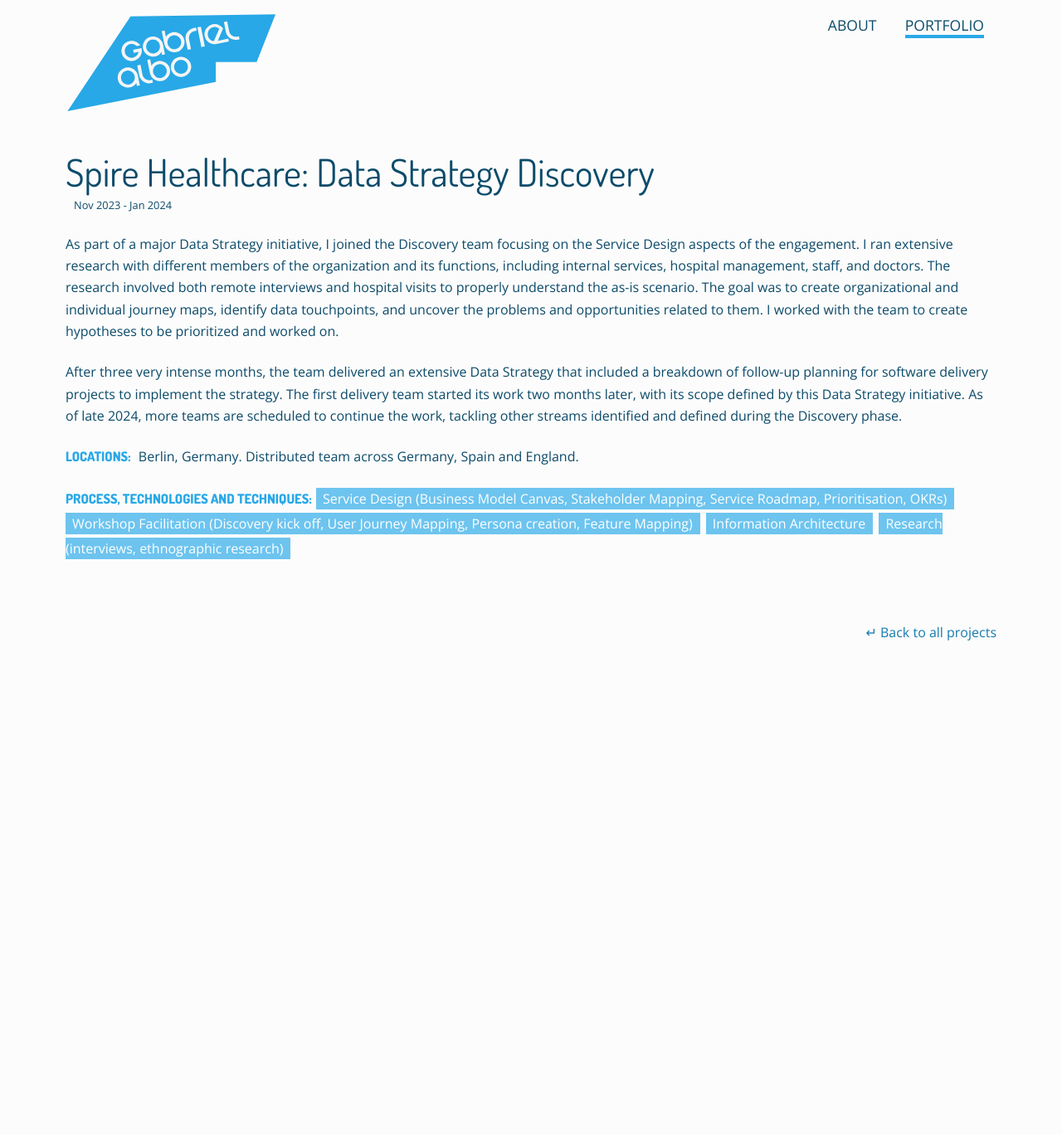
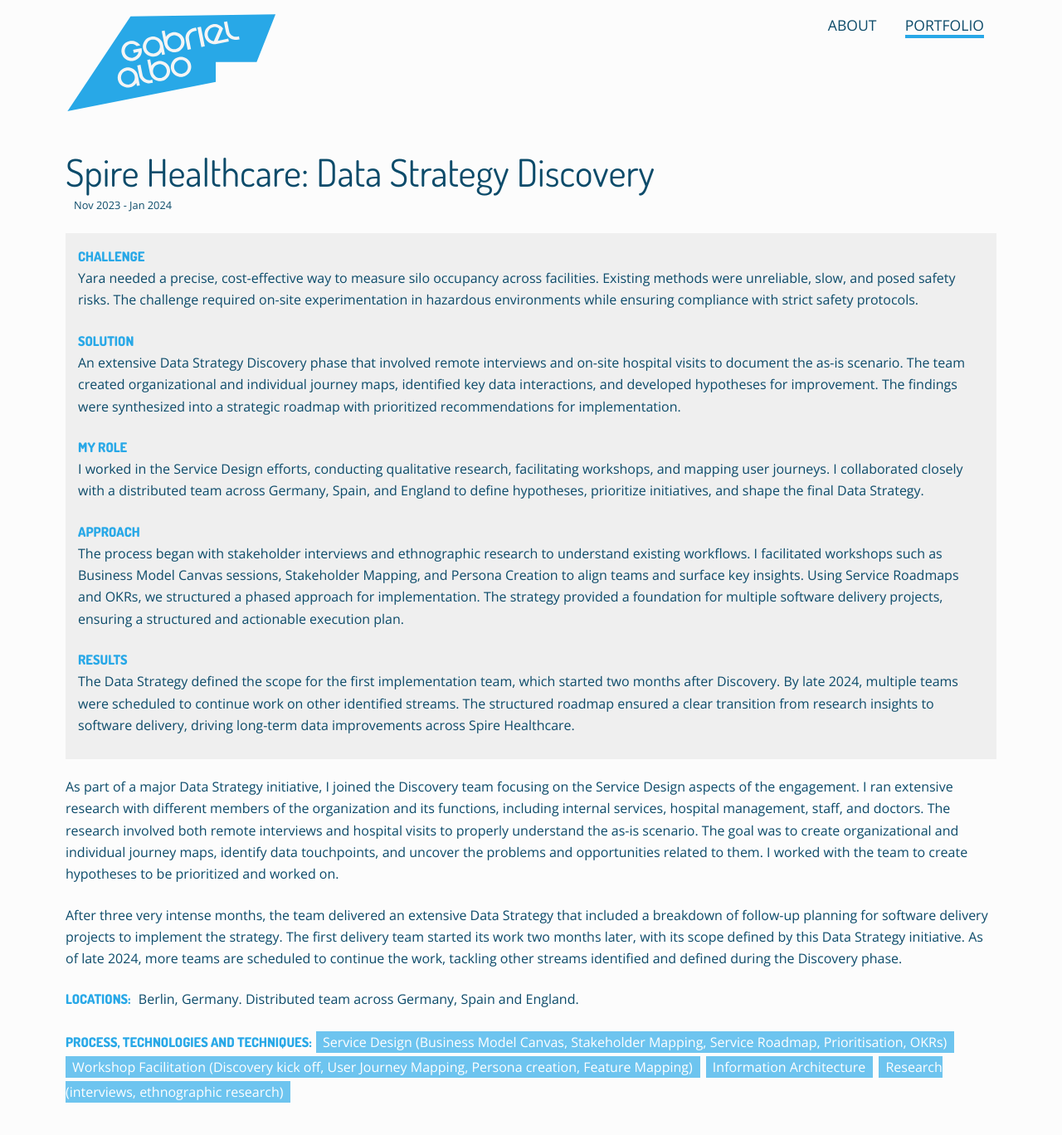
Before and after one commit to albogabriel/gabrielalbo.com, a Jekyll site: the page built from _posts/2023-11-01-spire.markdown, in a window 1280 px wide and 1400 px high. Shown: the top 1368 px of the window at 83% size. Built offline with Jekyll 4.4.1, drawn with Linux system fonts in a browser that asks for light colours.

Commit message:
Added product description section to Spire

```diff
--- a/_posts/2023-11-01-spire.markdown
+++ b/_posts/2023-11-01-spire.markdown
@@ -11,6 +11,24 @@
 skills-used: ['Service Design (Business Model Canvas, Stakeholder Mapping, Service Roadmap, Prioritisation, OKRs)', 'Workshop Facilitation (Discovery kick off, User Journey Mapping, Persona creation, Feature Mapping)', 'Information Architecture','Research (interviews, ethnographic research)']
 ---
 
+<div class="project-summary">
+	<div class="category-description">CHALLENGE</div>
+	<p>Yara needed a precise, cost-effective way to measure silo occupancy across facilities. Existing methods were unreliable, slow, and posed safety risks. The challenge required on-site experimentation in hazardous environments while ensuring compliance with strict safety protocols.</p>
+
+	<div class="category-description">SOLUTION</div>
+	<p>An extensive Data Strategy Discovery phase that involved remote interviews and on-site hospital visits to document the as-is scenario. The team created organizational and individual journey maps, identified key data interactions, and developed hypotheses for improvement. The findings were synthesized into a strategic roadmap with prioritized recommendations for implementation.</p>
+
+	<div class="category-description">MY ROLE</div>
+	<p>I worked in the Service Design efforts, conducting qualitative research, facilitating workshops, and mapping user journeys. I collaborated closely with a distributed team across Germany, Spain, and England to define hypotheses, prioritize initiatives, and shape the final Data Strategy.</p>
+
+	<div class="category-description">APPROACH</div>
+	<p>The process began with stakeholder interviews and ethnographic research to understand existing workflows. I facilitated workshops such as Business Model Canvas sessions, Stakeholder Mapping, and Persona Creation to align teams and surface key insights. Using Service Roadmaps and OKRs, we structured a phased approach for implementation. The strategy provided a foundation for multiple software delivery projects, ensuring a structured and actionable execution plan.</p>
+
+	<div class="category-description">RESULTS</div>
+	<p>The Data Strategy defined the scope for the first implementation team, which started two months after Discovery. By late 2024, multiple teams were scheduled to continue work on other identified streams. The structured roadmap ensured a clear transition from research insights to software delivery, driving long-term data improvements across Spire Healthcare.</p>
+</div>
+
+
 As part of a major Data Strategy initiative, I joined the Discovery team focusing on the Service Design aspects of the engagement. I ran extensive research with different members of the organization and its functions, including internal services, hospital management, staff, and doctors. The research involved both remote interviews and hospital visits to properly understand the as-is scenario. The goal was to create organizational and individual journey maps, identify data touchpoints, and uncover the problems and opportunities related to them. I worked with the team to create hypotheses to be prioritized and worked on.
 
 After three very intense months, the team delivered an extensive Data Strategy that included a breakdown of follow-up planning for software delivery projects to implement the strategy. The first delivery team started its work two months later, with its scope defined by this Data Strategy initiative. As of late 2024, more teams are scheduled to continue the work, tackling other streams identified and defined during the Discovery phase.
```
